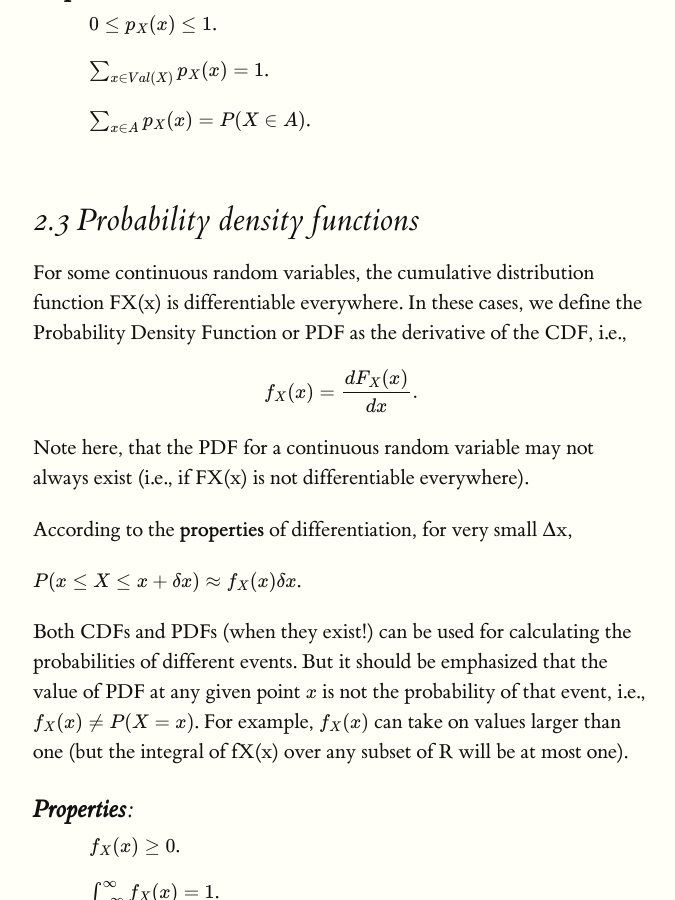
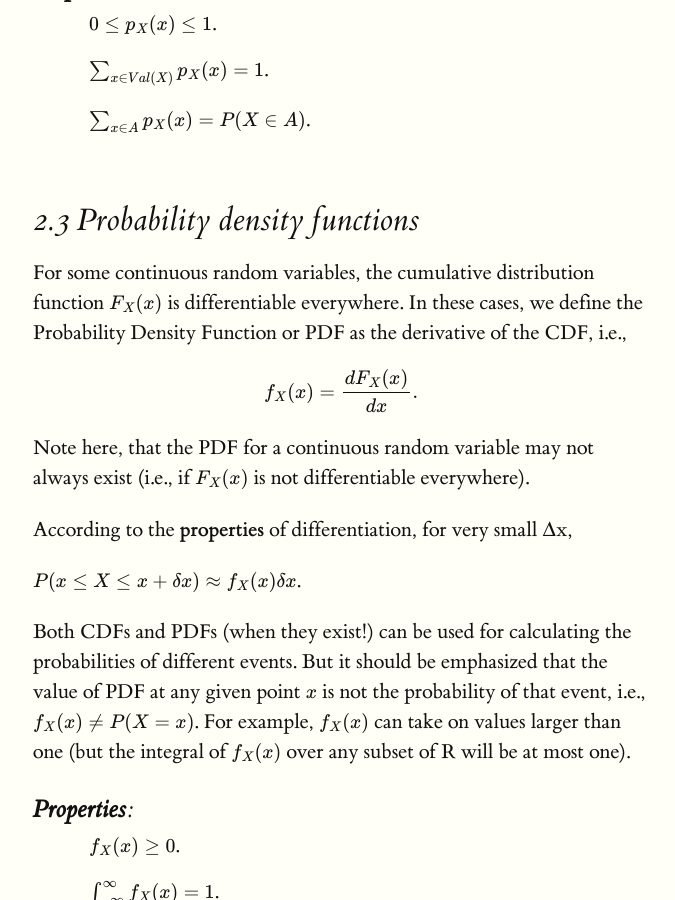
Before and after one commit to ermongroup/cs228-notes, a Jekyll site: the page built from preliminaries/probabilityreview/index.md, in a window 1280 px wide and 900 px high, scrolled down 4600 px. Shown: the whole window, without its empty margins (127-802 px from the left). Built offline with Jekyll 4.4.1, drawn with Linux system fonts in a browser that asks for light colours; formulas are drawn with MathJax 3; some of the changed text lies outside the part shown.

Commit message:
fixed some typos
Missing $ and subscripts added.

```diff
--- a/preliminaries/probabilityreview/index.md
+++ b/preliminaries/probabilityreview/index.md
@@ -116,19 +116,19 @@ In the case of discrete random variable, we use the notation Val(X) for the set
 - $$\sum_{x \in A} p_X(x) = P(X \in A)$$.
 
 ## 2.3 Probability density functions
-For some continuous random variables, the cumulative distribution function FX(x) is differentiable everywhere. In these cases, we define the Probability Density Function or PDF as the derivative of the CDF, i.e.,
+For some continuous random variables, the cumulative distribution function $$F_X(x)$$ is differentiable everywhere. In these cases, we define the Probability Density Function or PDF as the derivative of the CDF, i.e.,
 
 \begin{equation}
 f_X(x)  = \frac{dF_X(x)}{dx}.
 \end{equation}
 
-Note here, that the PDF for a continuous random variable may not always exist (i.e., if FX(x) is not differentiable everywhere).
+Note here, that the PDF for a continuous random variable may not always exist (i.e., if $$F_X(x)$$ is not differentiable everywhere).
 
 According to the **properties** of differentiation, for very small ∆x,
 
 $$P(x \leq X \leq x + \delta x) ≈ f_X(x)\delta x$$.
 
-Both CDFs and PDFs (when they exist!) can be used for calculating the probabilities of different events. But it should be emphasized that the value of PDF at any given point $$x$$ is not the probability of that event, i.e., $$f_X(x) \neq P(X = x)$$. For example, $$f_X(x)$$ can take on values larger than one (but the integral of fX(x) over any subset of R will be at most one).
+Both CDFs and PDFs (when they exist!) can be used for calculating the probabilities of different events. But it should be emphasized that the value of PDF at any given point $$x$$ is not the probability of that event, i.e., $$f_X(x) \neq P(X = x)$$. For example, $$f_X(x)$$ can take on values larger than one (but the integral of $$f_X(x)$$ over any subset of R will be at most one).
 
 ### **Properties**:
 - $$f_X(x) \geq 0$$.
@@ -302,7 +302,7 @@ Like in the single-dimensional case, $$f_{XY} (x, y) \neq P(X = x, Y = y)$$, but
 \begin{equation}
 \int \int_{x \in A} f_{XY} (x, y)dx dy = P((X, Y ) \in A).
 \end{equation}
-Note that the values of the probability density function f_{XY}(x, y) are always nonnegative, but they
+Note that the values of the probability density function $$f_{XY}(x, y)$$ are always nonnegative, but they
 may be greater than 1. Nonetheless, it must be the case that $$\int^{\infty}_{-\infty} \int^{\infty}_{-\infty} f_{XY}(x,y) = 1$$
 
 Analagous to the discrete case, we define
```
Also changed, not shown: other parts of preliminaries/probabilityreview/index.md (+1 -1 lines).
